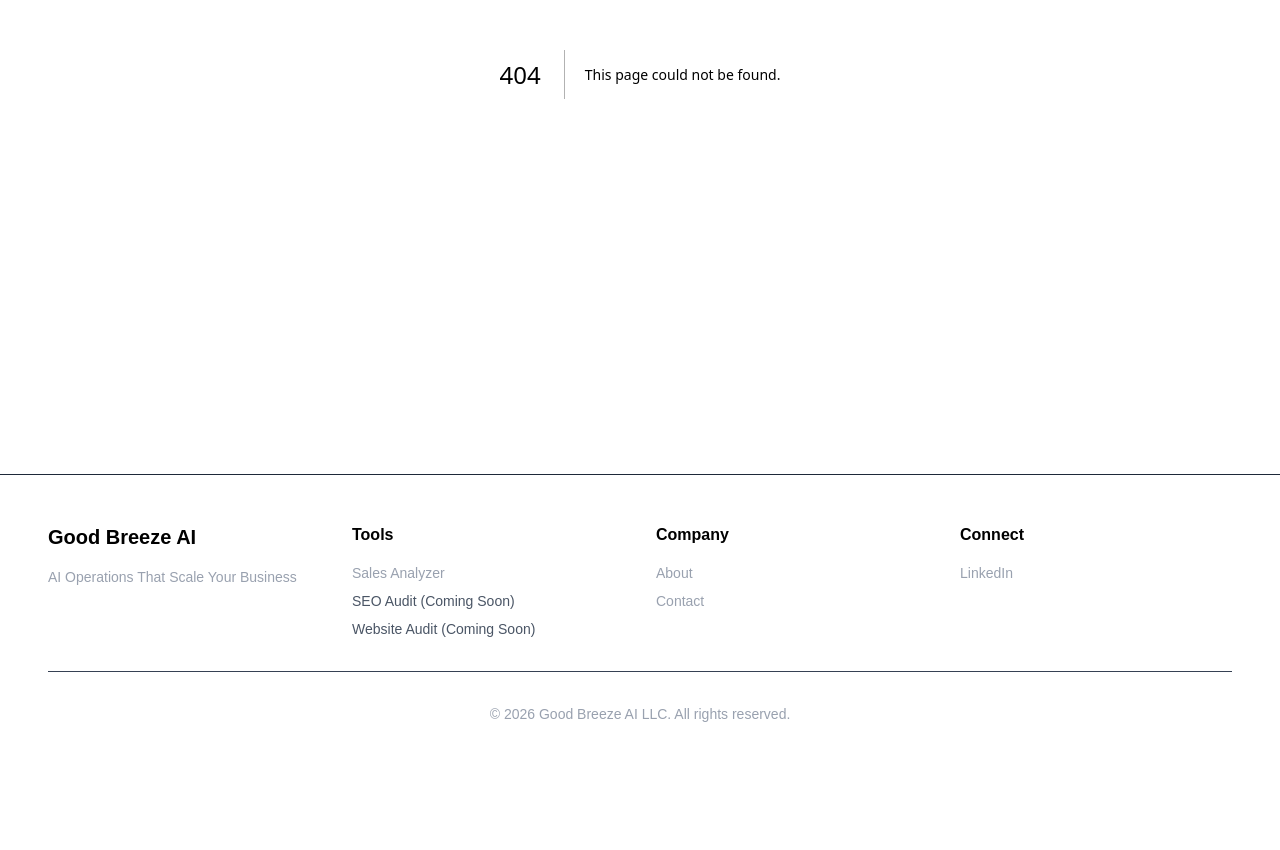
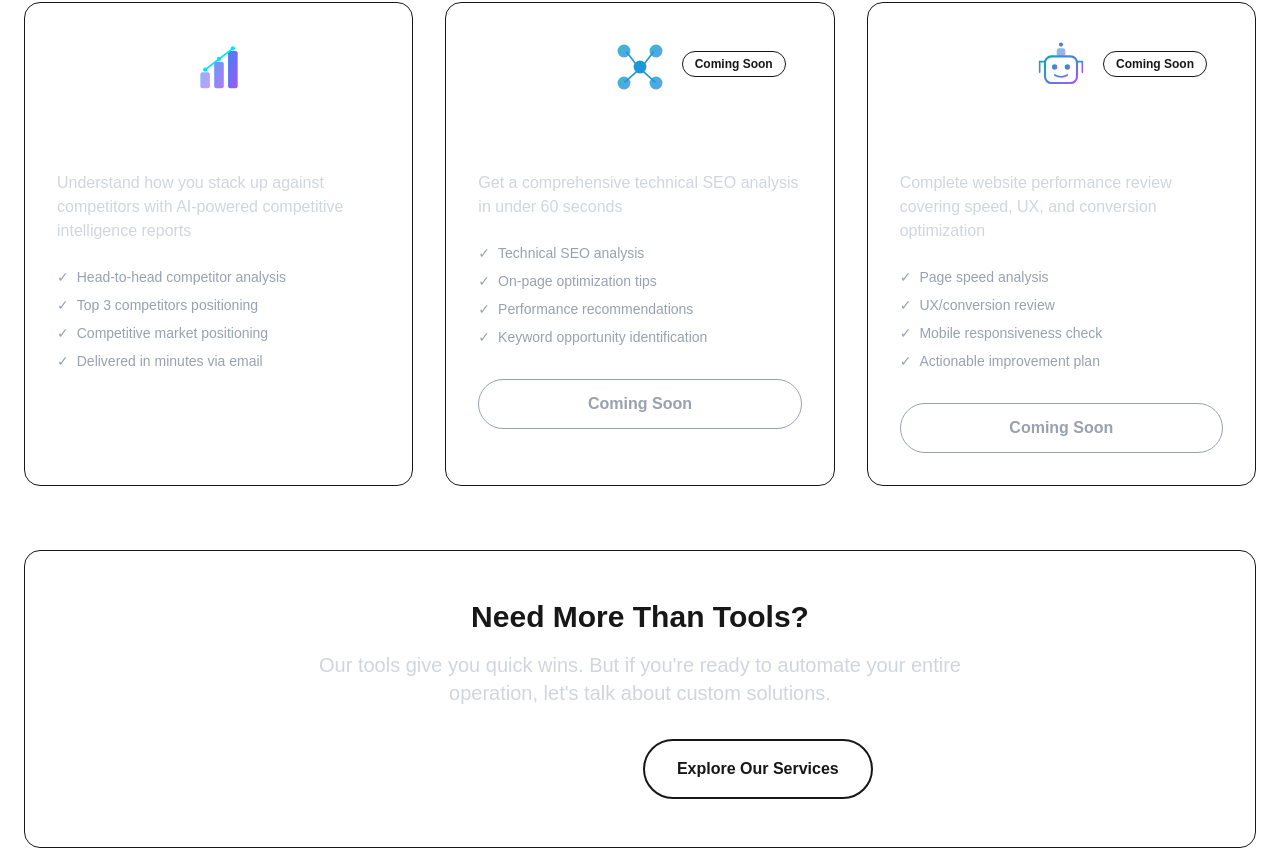
Before and after one commit to gbaidave/goodbreeze-site, a Next.js app: page /tools in a window 1280 px wide. Before the commit this address had no page. Shown: the part 390-1240 px from the top of the page. Before the commit the page ends 1162 px from the top, so only its background shows below. Built offline with nearby package versions, Linux system fonts and the light colour scheme.

Commit message:
Add tools landing page, fix dropdown styling

```diff
--- /dev/null
+++ b/app/tools/page.tsx
@@ -0,0 +1,161 @@
+"use client";
+
+import { motion } from "framer-motion";
+import Link from "next/link";
+import { WorkflowIcon, BotIcon, ChartIcon } from "@/components/ui/ModernIcons";
+
+const tools = [
+  {
+    name: "Sales Analyzer",
+    description: "Understand how you stack up against competitors with AI-powered competitive intelligence reports",
+    icon: ChartIcon,
+    href: "/tools/sales-analyzer",
+    status: "available",
+    features: [
+      "Head-to-head competitor analysis",
+      "Top 3 competitors positioning",
+      "Competitive market positioning",
+      "Delivered in minutes via email"
+    ]
+  },
+  {
+    name: "SEO Audit Tool",
+    description: "Get a comprehensive technical SEO analysis in under 60 seconds",
+    icon: WorkflowIcon,
+    href: "/tools/seo-audit",
+    status: "coming-soon",
+    features: [
+      "Technical SEO analysis",
+      "On-page optimization tips",
+      "Performance recommendations",
+      "Keyword opportunity identification"
+    ]
+  },
+  {
+    name: "Website Audit Tool",
+    description: "Complete website performance review covering speed, UX, and conversion optimization",
+    icon: BotIcon,
+    href: "/tools/website-audit",
+    status: "coming-soon",
+    features: [
+      "Page speed analysis",
+      "UX/conversion review",
+      "Mobile responsiveness check",
+      "Actionable improvement plan"
+    ]
+  },
+];
+
+export default function ToolsDirectory() {
+  return (
+    <div className="min-h-screen bg-dark py-24 px-6">
+      <div className="max-w-7xl mx-auto">
+        <motion.div
+          initial={{ opacity: 0, y: 20 }}
+          animate={{ opacity: 1, y: 0 }}
+          className="text-center mb-16"
+        >
+          <Link href="/" className="text-primary hover:underline mb-4 inline-block">
+            ← Back to Home
+          </Link>
+          <h1 className="text-5xl font-bold mb-6 bg-gradient-to-r from-primary to-accent-blue bg-clip-text text-transparent">
+            Free Business Intelligence Tools
+          </h1>
+          <p className="text-xl text-gray-300 max-w-3xl mx-auto">
+            Try our AI-powered tools to get instant insights into your business, competitors, and growth opportunities—completely free.
+          </p>
+        </motion.div>
+
+        <div className="grid md:grid-cols-2 lg:grid-cols-3 gap-8">
+          {tools.map((tool, index) => (
+            <motion.div
+              key={index}
+              initial={{ opacity: 0, y: 20 }}
+              animate={{ opacity: 1, y: 0 }}
+              transition={{ delay: index * 0.1 }}
+              className="relative group"
+            >
+              <div className="relative h-full p-8 rounded-2xl bg-dark-700 border border-primary/20 hover:border-primary/50 transition-all duration-300 overflow-hidden">
+                {/* Gradient overlay on hover */}
+                <div className="absolute inset-0 bg-gradient-to-br from-primary/10 to-accent-purple/10 opacity-0 group-hover:opacity-100 transition-opacity duration-300" />
+
+                <div className="relative z-10">
+                  {/* Icon */}
+                  <tool.icon className="w-16 h-16 mx-auto mb-6" />
+
+                  {/* Status badge */}
+                  {tool.status === "coming-soon" && (
+                    <div className="absolute top-4 right-4 px-3 py-1 bg-accent-purple/20 border border-accent-purple/30 rounded-full text-xs text-accent-purple font-semibold">
+                      Coming Soon
+                    </div>
+                  )}
+
+                  {/* Title */}
+                  <h3 className="text-2xl font-bold text-white mb-4">
+                    {tool.name}
+                  </h3>
+
+                  {/* Description */}
+                  <p className="text-gray-300 mb-6">
+                    {tool.description}
+                  </p>
+
+                  {/* Features */}
+                  <ul className="space-y-2 mb-8">
+                    {tool.features.map((feature, idx) => (
+                      <li key={idx} className="flex items-start text-sm text-gray-400">
+                        <span className="text-primary mr-2">✓</span>
+                        <span>{feature}</span>
+                      </li>
+                    ))}
+                  </ul>
+
+                  {/* CTA */}
+                  {tool.status === "available" ? (
+                    <Link
+                      href={tool.href}
+                      className="block text-center px-6 py-3 bg-gradient-to-r from-primary to-accent-blue text-white font-semibold rounded-full hover:shadow-lg hover:shadow-primary/50 transition-all duration-300 transform hover:scale-105"
+                    >
+                      Try {tool.name}
+                    </Link>
+                  ) : (
+                    <div className="text-center px-6 py-3 bg-dark-800 border border-primary/20 text-gray-400 font-semibold rounded-full cursor-not-allowed">
+                      Coming Soon
+                    </div>
+                  )}
+                </div>
+              </div>
+            </motion.div>
+          ))}
+        </div>
+
+        {/* CTA Section */}
+        <motion.div
+          initial={{ opacity: 0, y: 20 }}
+          animate={{ opacity: 1, y: 0 }}
+          transition={{ delay: 0.4 }}
+          className="mt-16 text-center bg-dark-700 rounded-2xl border border-primary/20 p-12"
+        >
+          <h2 className="text-3xl font-bold mb-4">Need More Than Tools?</h2>
+          <p className="text-xl text-gray-300 mb-8 max-w-2xl mx-auto">
+            Our tools give you quick wins. But if you're ready to automate your entire operation, let's talk about custom solutions.
+          </p>
+          <div className="flex flex-col sm:flex-row gap-4 justify-center">
+            <Link
+              href="/contact"
+              className="px-8 py-4 bg-gradient-to-r from-primary to-accent-blue text-white font-semibold rounded-full hover:shadow-lg hover:shadow-primary/50 transition-all duration-300 transform hover:scale-105"
+            >
+              Book a Strategy Call
+            </Link>
+            <Link
+              href="/"
+              className="px-8 py-4 border-2 border-primary text-primary font-semibold rounded-full hover:bg-primary hover:text-white transition-all duration-300"
+            >
+              Explore Our Services
+            </Link>
+          </div>
+        </motion.div>
+      </div>
+    </div>
+  );
+}
--- a/app/tools/sales-analyzer/page.tsx
+++ b/app/tools/sales-analyzer/page.tsx
@@ -191,11 +191,11 @@
             <label className="block text-sm font-medium mb-2">Report Type *</label>
             <select
               {...register("reportType")}
-              className="w-full px-4 py-3 bg-dark rounded-lg border border-gray-700 focus:border-primary focus:ring-1 focus:ring-primary outline-none transition-all"
+              className="w-full px-4 py-3 bg-dark text-white rounded-lg border border-gray-700 focus:border-primary focus:ring-1 focus:ring-primary outline-none transition-all"
             >
-              <option value="Head to Head">Head to Head (Compare 1-on-1)</option>
-              <option value="Top 3 Competitors">Top 3 Competitors</option>
-              <option value="Competitive Position">Competitive Position (Market Overview)</option>
+              <option value="Head to Head" className="bg-dark text-white">Head to Head (Compare 1-on-1)</option>
+              <option value="Top 3 Competitors" className="bg-dark text-white">Top 3 Competitors</option>
+              <option value="Competitive Position" className="bg-dark text-white">Competitive Position (Market Overview)</option>
             </select>
           </div>
 
```
